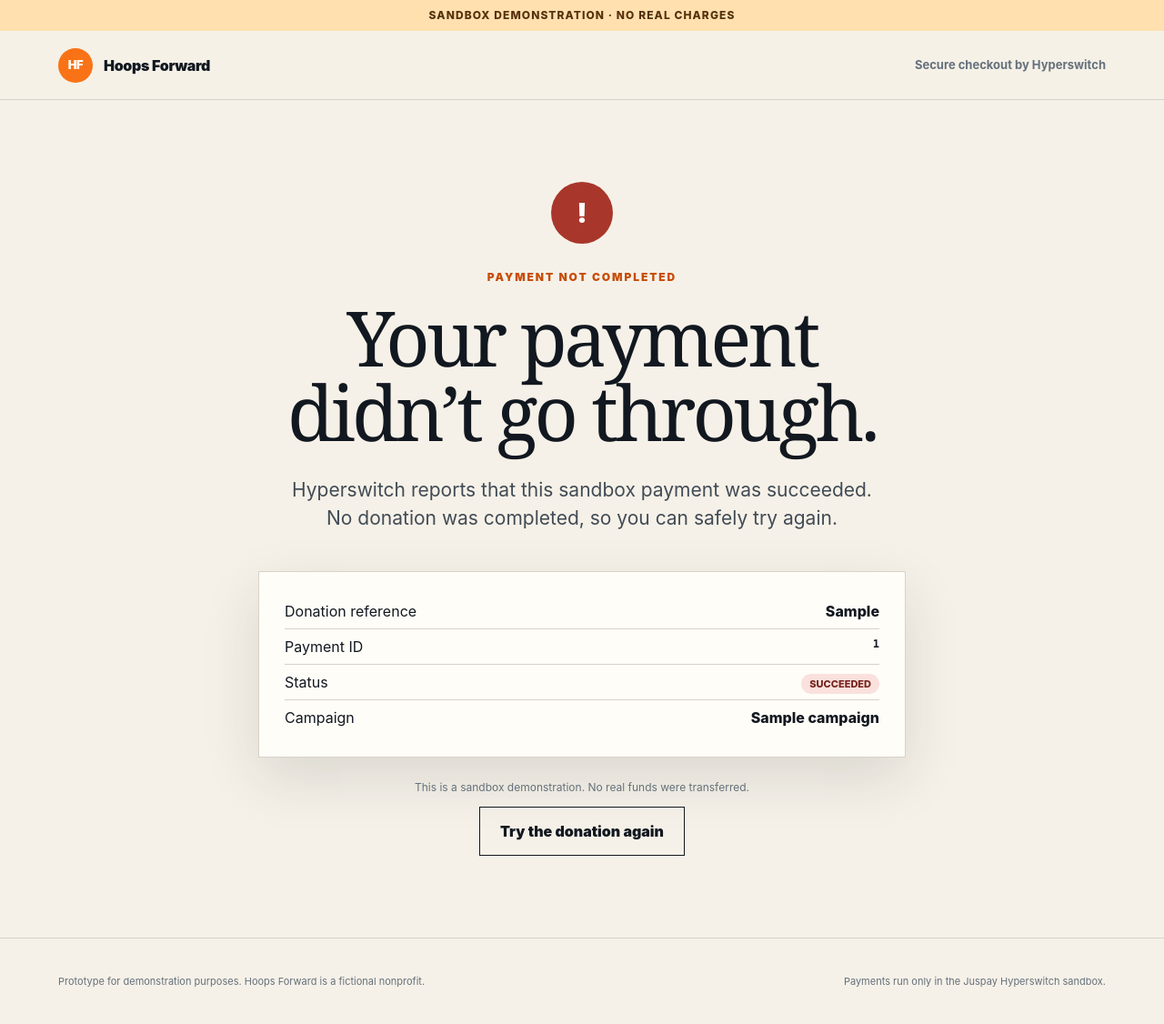
After one commit to archisdhar8/juspay-hoops-forward, a FastAPI app: template templates/failed.html in a window 1280 px wide. The commit adds this page. Shown: the whole page at 91% size. Run offline with FastAPI, Linux system fonts and the light colour scheme; the template is opened without the code that fills it: most values are stand-ins (such as "Sample title", 1, 10 or a date in 2020).

Commit message:
Handle final payment outcomes

```diff
--- a/app.py
+++ b/app.py
@@ -158,7 +158,12 @@ async def payment_return(
         )
 
     status = str(payment.get("status", "unknown")).lower()
-    template = "success.html" if status == "succeeded" else "processing.html"
+    if status == "succeeded":
+        template = "success.html"
+    elif status in {"failed", "cancelled"}:
+        template = "failed.html"
+    else:
+        template = "processing.html"
     metadata = payment.get("metadata") or {}
     reference = metadata.get("donation_reference") or donation_ref or "Pending"
     response = templates.TemplateResponse(
--- a/static/styles.css
+++ b/static/styles.css
@@ -165,6 +165,7 @@ legend { width: 100%; margin-bottom: 18px; font-size: 14px; font-weight: 900; }
 .status-pill { padding: 4px 9px; border-radius: 99px; font-size: 11px; text-transform: uppercase; }
 .status-pill.success { color: #07583c; background: #d8f3e8; }
 .status-pill.pending { color: #123759; background: #d9eff4; }
+.status-pill.error { color: #76251d; background: #fae1dd; }
 
 .site-footer { padding: 28px clamp(20px, 5vw, 72px); display: flex; justify-content: space-between; gap: 20px; color: var(--muted); border-top: 1px solid var(--line); font-size: 11px; }
 
--- /dev/null
+++ b/templates/failed.html
@@ -0,0 +1,20 @@
+{% extends "base.html" %}
+{% block title %}Payment not completed | Hoops Forward{% endblock %}
+{% block content %}
+<section class="status-shell">
+  <div class="status-mark error" aria-hidden="true">!</div>
+  <p class="eyebrow">Payment not completed</p>
+  <h1>Your payment didn’t go through.</h1>
+  <p class="page-lede">Hyperswitch reports that this sandbox payment was {{ status|replace('_', ' ') }}. No donation was completed, so you can safely try again.</p>
+  <div class="confirmation-card">
+    <dl>
+      <div><dt>Donation reference</dt><dd>{{ donation_reference }}</dd></div>
+      <div><dt>Payment ID</dt><dd class="mono">{{ payment_id }}</dd></div>
+      <div><dt>Status</dt><dd><span class="status-pill error">{{ status|replace('_', ' ') }}</span></dd></div>
+      {% if campaign %}<div><dt>Campaign</dt><dd>{{ campaign.name }}</dd></div>{% endif %}
+    </dl>
+  </div>
+  <p class="fine-print">This is a sandbox demonstration. No real funds were transferred.</p>
+  <a class="secondary-button" href="/">Try the donation again</a>
+</section>
+{% endblock %}
```
Also changed, not shown: tests/test_app.py (+41 -0 lines).
